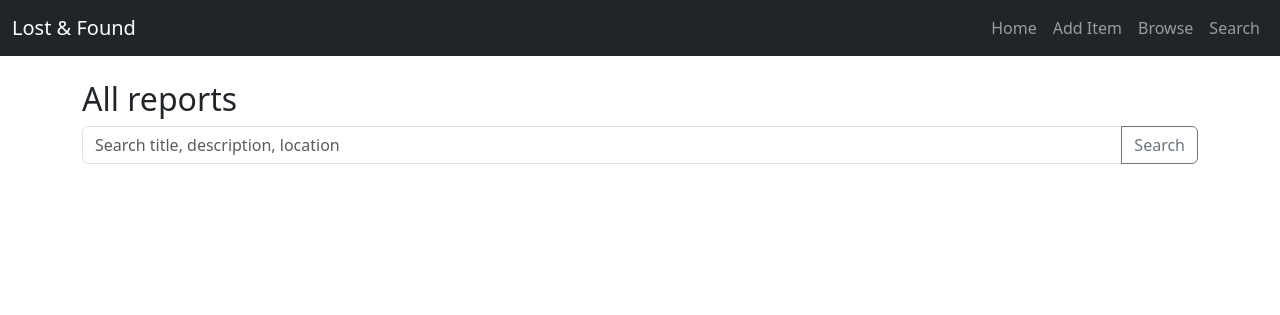
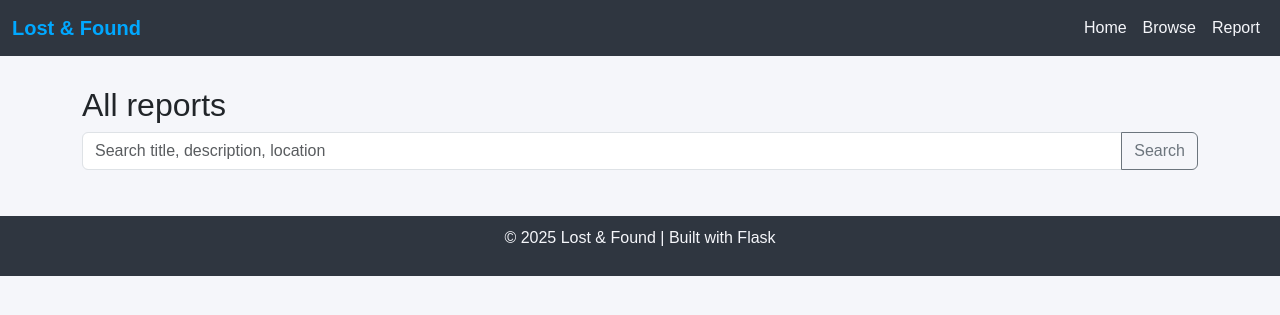
Before and after one commit to Mithul-P/lost-and-found, a Flask app: page /list in a window 1280 px wide. Shown: the top 315 px of the page. Run offline with Flask 3, Linux system fonts and the light colour scheme; data that the repository does not hold is empty.

```diff
--- a/templates/base.html
+++ b/templates/base.html
@@ -3,38 +3,66 @@
 <head>
     <meta charset="UTF-8">
     <meta name="viewport" content="width=device-width, initial-scale=1.0">
-    <title>Lost & Found</title>
-    <link rel="stylesheet" href="https://cdn.jsdelivr.net/npm/bootstrap@5.3.0/dist/css/bootstrap.min.css">
+    <title>Lost & Found Portal</title>
+    <link href="https://cdn.jsdelivr.net/npm/bootstrap@5.3.0/dist/css/bootstrap.min.css" rel="stylesheet">
+    <style>
+        body {
+            background-color: #f5f6fa;
+            font-family: 'Poppins', sans-serif;
+        }
+        nav {
+            background-color: #2f3640;
+        }
+        .navbar-brand {
+            color: #00a8ff !important;
+            font-weight: 600;
+        }
+        .nav-link {
+            color: #f5f6fa !important;
+        }
+        .nav-link:hover {
+            color: #00a8ff !important;
+        }
+        footer {
+            text-align: center;
+            padding: 10px 0;
+            background-color: #2f3640;
+            color: #f5f6fa;
+            margin-top: 30px;
+        }
+        .container {
+            padding-top: 30px;
+        }
+    </style>
 </head>
 <body>
-<nav class="navbar navbar-expand-lg navbar-dark bg-dark">
+
+    <!-- Navbar -->
+    <nav class="navbar navbar-expand-lg navbar-dark">
         <div class="container-fluid">
             <a class="navbar-brand" href="{{ url_for('index') }}">Lost & Found</a>
-    <button class="navbar-toggler" type="button" data-bs-toggle="collapse" data-bs-target="#navbarNav" aria-controls="navbarNav" aria-expanded="false" aria-label="Toggle navigation">
+            <button class="navbar-toggler" type="button" data-bs-toggle="collapse" data-bs-target="#navbarNav">
                 <span class="navbar-toggler-icon"></span>
             </button>
             <div class="collapse navbar-collapse" id="navbarNav">
                 <ul class="navbar-nav ms-auto">
                     <li class="nav-item"><a class="nav-link" href="{{ url_for('index') }}">Home</a></li>
-        <li class="nav-item"><a class="nav-link" href="{{ url_for('add_item') }}">Add Item</a></li>
-        <li class="nav-item"><a class="nav-link" href="{{ url_for('show_items') }}">Browse</a></li>
-        <li class="nav-item"><a class="nav-link" href="{{ url_for('search') }}">Search</a></li>
+                    <li class="nav-item"><a class="nav-link" href="{{ url_for('list_items') }}">Browse</a></li>
+                    <li class="nav-item"><a class="nav-link" href="{{ url_for('add_item') }}">Report</a></li>
                 </ul>
             </div>
         </div>
     </nav>
 
-<div class="container mt-4">
-    {% with messages = get_flashed_messages(with_categories=true) %}
-        {% if messages %}
-            {% for category, message in messages %}
-                <div class="alert alert-{{ category }}">{{ message }}</div>
-            {% endfor %}
-        {% endif %}
-    {% endwith %}
-
+    <!-- Main Content -->
+    <div class="container">
         {% block content %}{% endblock %}
     </div>
+
+    <!-- Footer -->
+    <footer>
+        <p>© 2025 Lost & Found | Built with Flask</p>
+    </footer>
 
     <script src="https://cdn.jsdelivr.net/npm/bootstrap@5.3.0/dist/js/bootstrap.bundle.min.js"></script>
 </body>
```
Lines whose indentation alone changed are shown as unchanged.
